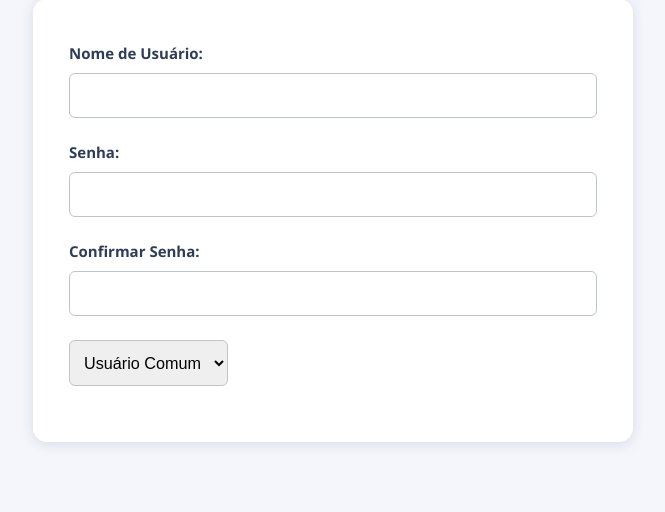
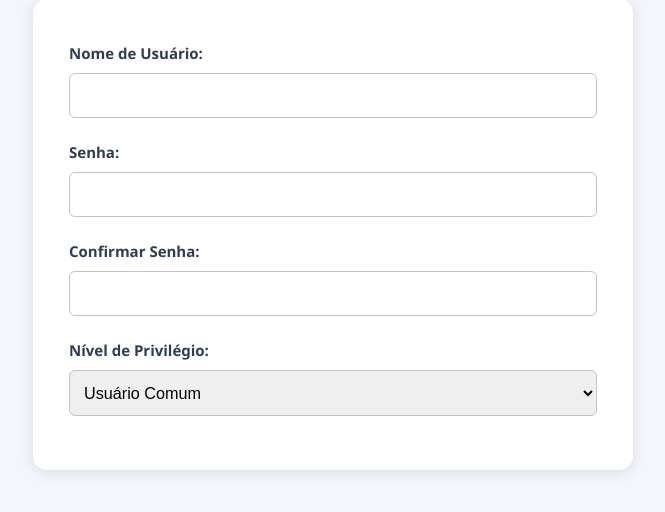
Before and after one commit to ThiagoViniciosAnacleto/suporte-power-vending, a Flask app: page /cadastrar_usuario in a window 1280 px wide. Shown: the part 124-636 px from the top of the page, without its empty margins (307-972 px from the left). Run offline with Flask 3, Linux system fonts and the light colour scheme; the visitor is signed in with stand-in values (Sample User, id 1).

Commit message:
Update cadastrar_usuario.html

```diff
--- a/templates/cadastrar_usuario.html
+++ b/templates/cadastrar_usuario.html
@@ -29,7 +29,7 @@
             <label for="confirmar_senha">Confirmar Senha:</label>
             <input type="password" name="confirmar_senha" id="confirmar_senha" required>
 
-            <label for="is_admin">
+            <label for="is_admin">Nível de Privilégio:</label>
                 <select name="is_admin" id="is_admin" required>
                 <option value="0">Usuário Comum</option>
                 <option value="1">Administrador</option>
```
